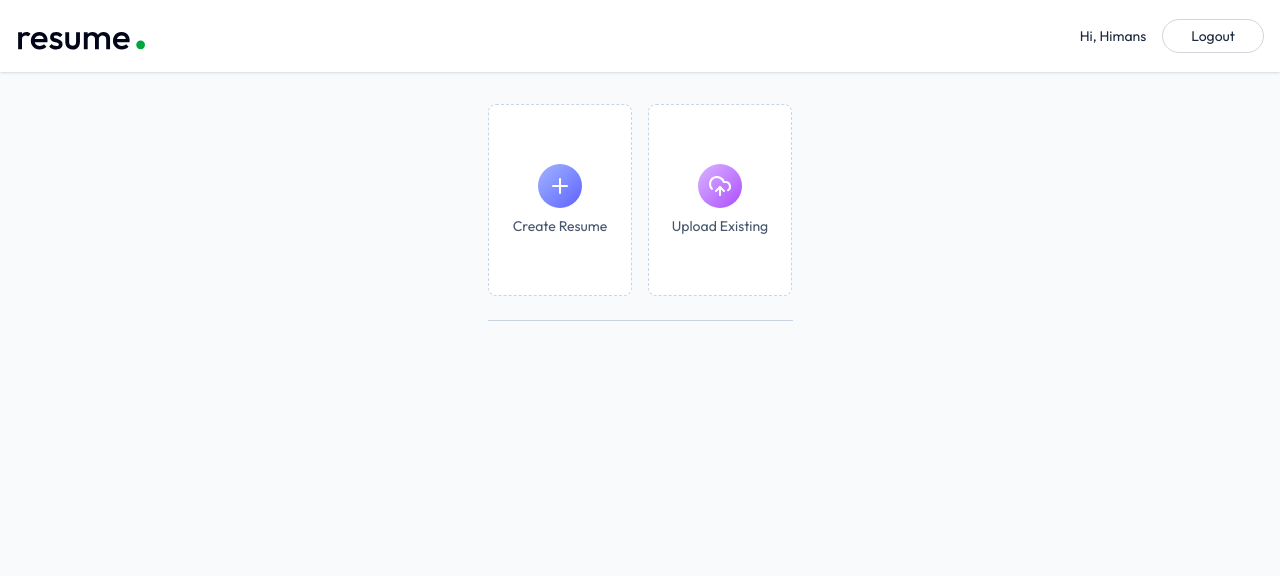
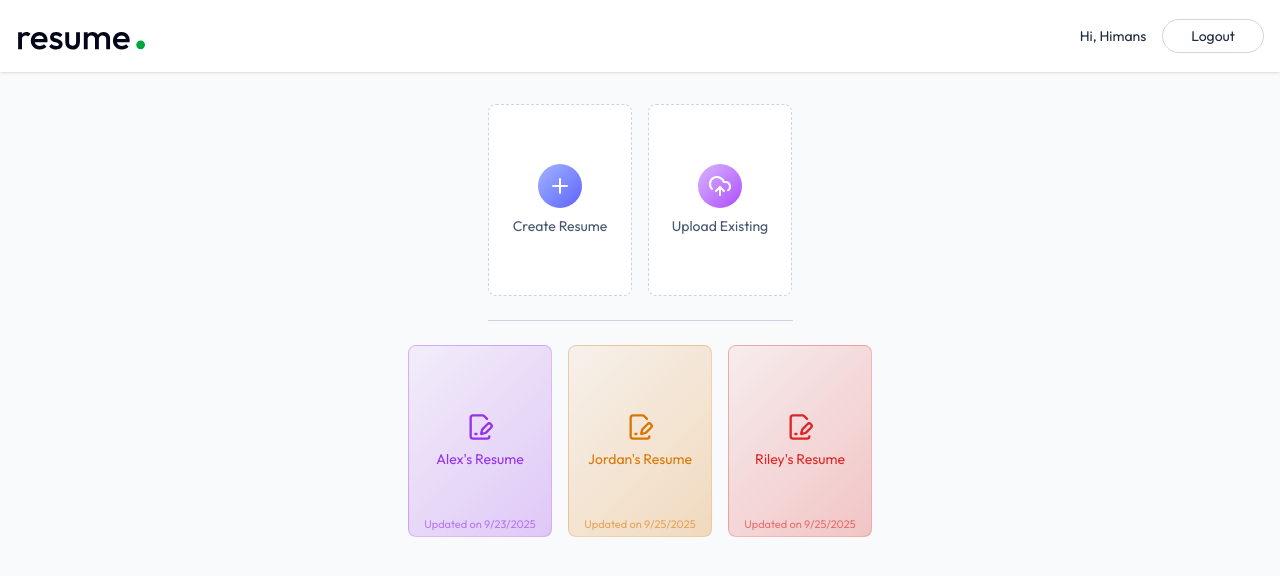
Before and after one commit to Himmans15/Resumify-AI, a React (Vite) app in the folder client/: page /app in a window 1280 px wide. Shown: the top 576 px of the page. Built offline with nearby package versions, Linux system fonts and the light colour scheme.

Commit message:
add files more

```diff
--- a/client/src/pages/Dashboard.jsx
+++ b/client/src/pages/Dashboard.jsx
@@ -1,5 +1,6 @@
 import {
   FilePenLineIcon,
+  PencilIcon,
   PlusIcon,
   TrashIcon,
   UploadCloud,
@@ -17,7 +18,7 @@ const Dashboard = () => {
   };
 
   useEffect(() => {
-    loadAllResumes;
+    loadAllResumes();
   }, []);
 
   return (
@@ -26,7 +27,7 @@ const Dashboard = () => {
         <p className="text-2xl font-medium mb-6 bg-gradient-to-r from-slate-600 to-slate-700 bg-clip-text text-transparent sm:hidden">
           Welcome, Himans
         </p>
-        <div className="flex items-center justify-center gap-4">
+        <div className="flex justify-center  gap-4">
           <button className="w-full bg-white sm:max-w-36 h-48 flex flex-col items-center justify-center rounded-lg gap-2 text-slate-600 border border-dashed border-slate-300 group hover:border-indigo-500 hover:shadow-lg transition-all duration-300 cursor-pointer">
             <PlusIcon className="size-11 transition-all duration-300 p-2.5 bg-gradient-to-br from-indigo-300 to-indigo-500 text-white rounded-full" />
             <p className="text-sm group-hover:text-indigo-600 transition-all duration-300">
@@ -41,7 +42,7 @@ const Dashboard = () => {
           </button>
         </div>
         <hr className="border-slate-300 mx-auto my-6 sm:w-[305px]" />
-        <div className="grid grid-cols-2 sm:flex flex-wrap gap-4">
+        <div className="grid grid-cols-2 sm:flex flex-wrap justify-center gap-4">
           {allResumes.map((resume, idx) => {
             const baseColor = colors[idx % colors.length];
             return (
@@ -71,6 +72,7 @@ const Dashboard = () => {
                 </p>
                 <div className="absolute top-1 right-1 group-hover:flex items-center hidden">
                   <TrashIcon className="size-7 p-1.5 hover:bg-white/50 rounded text-slate-700 transition-colors" />
+                  <PencilIcon className="size-7 p-1.5 hover:bg-white/50 rounded text-slate-700 transition-colors" />
                 </div>
               </button>
             );
```
